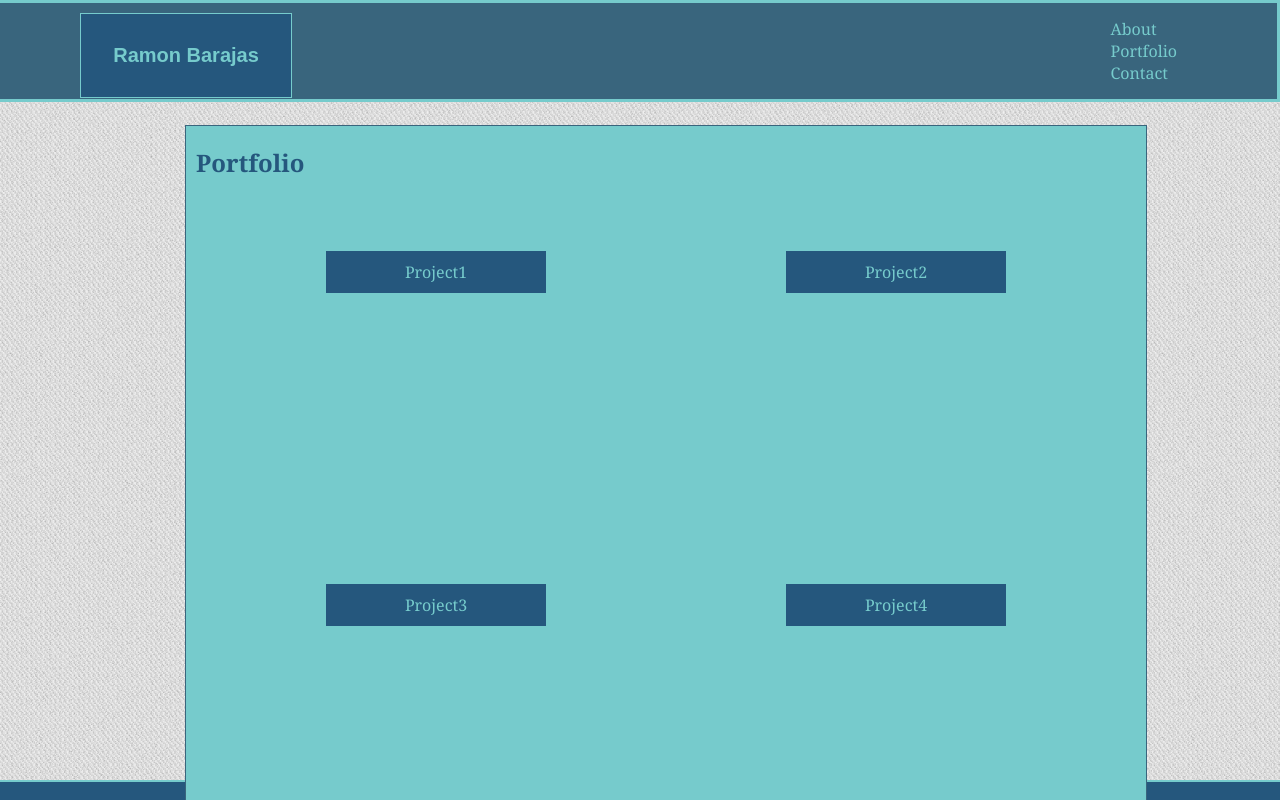
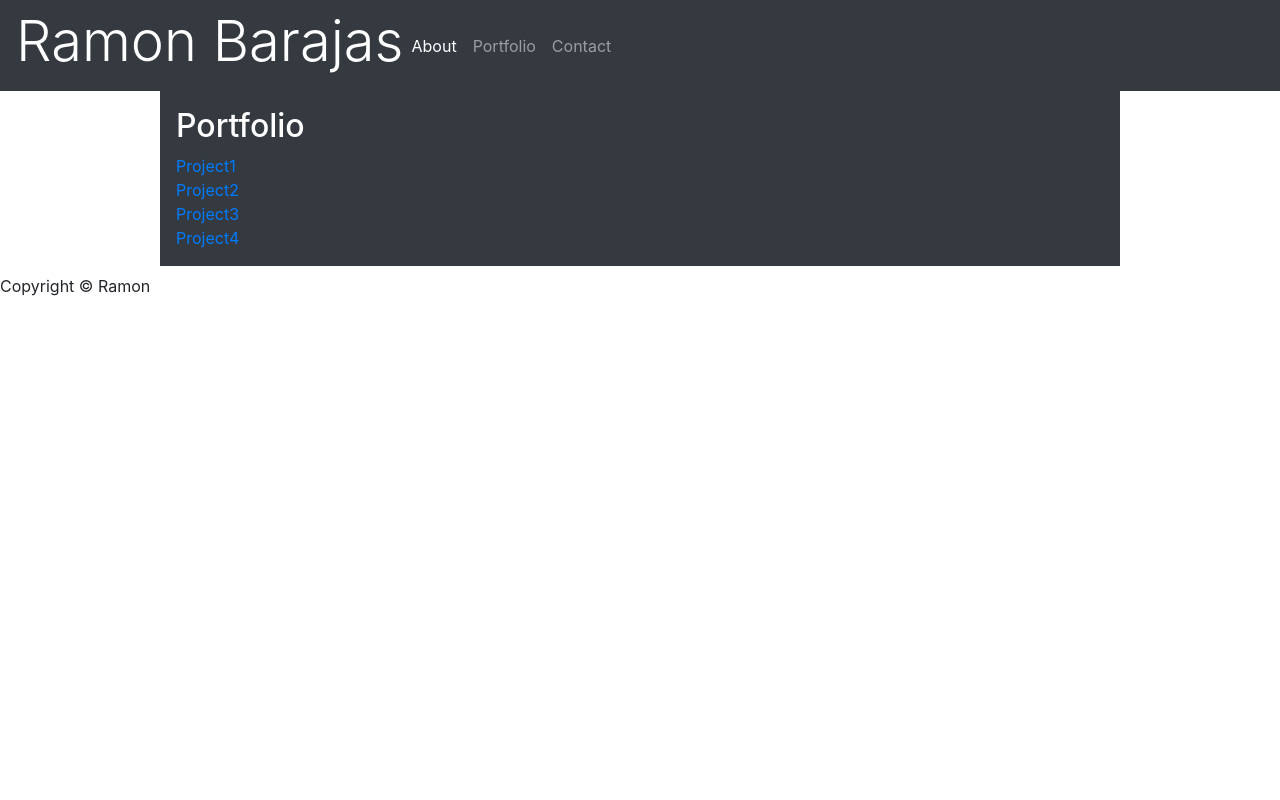
Before and after one commit to ramonb621/Bootstrap-Portfolio, a plain HTML site: page portfolio.html in a window 1280 px wide. Shown: the top 800 px of the page. Drawn offline with nearby package versions, Linux system fonts and the light colour scheme.

Commit message:
update on week2 hw

```diff
--- a/assets/css/style.css
+++ /dev/null
@@ -1,171 +0,0 @@
-html, body{
-    height:100%;
-    margin: 0;
-    font-family: 'Georgia', 'Times', 'Times New Roman', 'serif';
-}
-head{
-}
-body{
-    background-image: url(../../assets/images/cheap_diagonal_fabric.png);
-    flex-grow: 1;
-}
-h1{
-    font-size: 15pt;
-    font-family: 'Arial', 'Helvetica Neue', Helvetica, sans-serif;
-    background-color: #25577D;
-    color: #76CBCC;
-    width: 150px;
-    text-align: center;
-    border: 1px solid;
-    padding: 30px;
-    position: fixed;
-    left: 80px;
-    z-index: 3;
-}
-h2{
-    margin-left: 10px;
-    color: #25577D;
-}
-p{
-    margin-right: 15px;
-    margin-left: 15px;
-    line-height: 30px;
-}
-a{
-    color: #76CBCC;
-    text-decoration: none;
-}
-.container{
-    width:960px;
-    text-align: justify;
-    border:1.5px solid;
-    position: absolute;
-    top: 125px;
-    left: 185px;
-    margin: auto;
-    color: #39657D;
-    background-color: #76CBCC;
-    clear: left;
-    z-index: 2;
-}
-.menu{
-    float: right;
-    display: block;
-    top:20px;
-    right: -10px;
-    z-index: 1;
-    padding-top:15px;
-    padding-left: 100%;
-    padding-right: 100px;
-    padding-bottom: 15px;
-    background-color: #39657D;
-    border-style: solid;
-    border-color:#76CBCC;
-}
-.cont2, .cont3{
-    display: block;
-    width:960px;
-    position: absolute;
-    position: absolute;
-    top: 125px;
-    left: 185px;
-    margin: auto;
-    text-align: justify;
-    border: 1.5px solid;
-    color: #39657D;
-    background-color: #76CBCC;
-    z-index: 2;
-}
-.cont3{
-    height: 700px;
-}
-#project1, #project2, #project3, #project4{
-    width: 200px;
-    background-color: #25577D;
-    color: #008FFC;
-    text-align: center;
-}
-#project1{
-    padding: 10px;
-    display: block;
-    position: absolute;
-    top:125px;
-    right: 600px;
-}
-#project2{
-    padding: 10px;
-    display: block;
-    position: absolute;
-    top:125px;
-    left: 600px;
-}
-#project3{
-    padding: 10px;
-    display: block;
-    position: absolute;
-    right: 600px;
-    bottom:200px;
-}
-#project4{
-    padding: 10px;
-    display: block;
-    position: absolute;
-    left: 600px;
-    bottom: 200px;
-}
-.me{
-    float: left;
-    width: 135px;
-    height: 190px;
-    margin: 5px 10px 5px 10px;
-}
-.content{
-    min-height: 100%;
-
-/* equal to footer height while accounting for potential margin bottom of last element */
-    margin-bottom: -20px;
-}
-.footer{
-    font-size: 10pt;
-    text-align: center;
-    width:100%;
-    padding: 0px;
-    border-top: 2px solid;
-    position:fixed;
-    margin: auto;
-    bottom: 0;
-    left: 0;
-    right:0;
-    color: #76CBCC;
-    background-color: #25577D;
-}
-.push {
-    min-height: 100%;
-    display: flex;
-    flex-direction: column;
-}
-.footer{
-    flex-shrink: 0;
-}
-#submit {
-    background-color: #25577D;
-    border: 1px solid;
-    color: #76CBCC;
-    padding: 8px;
-    display: inline-block;
-    margin-left: 10px;
-    margin-bottom: 10px;
-    cursor: pointer;
-}
-.name, .comment {
-    margin: 10px;
-    border-radius: 5px;
-    box-sizing: border-box;
-}
-.comment [type=text] {
-    display: block;
-    width: 650px;
-    padding: auto;
-    box-sizing: border-box;
-    overflow: visible;
-}
--- a/portfolio.html
+++ b/portfolio.html
@@ -4,22 +4,25 @@
 
         <meta charset="UTF-8">
         <title>Ramon Barajas</title>
-        <link rel="stylesheet" type="text/css" href="assets/css/style.css">
+        <link rel="stylesheet" href="https://stackpath.bootstrapcdn.com/bootstrap/4.3.1/css/bootstrap.min.css" integrity="sha384-ggOyR0iXCbMQv3Xipma34MD+dH/1fQ784/j6cY/iJTQUOhcWr7x9JvoRxT2MZw1T" crossorigin="anonymous">
 
     </head>
     <body>
-            <div class="content">
-
-                    <h1>Ramon Barajas</h1>
-
-                    <!--Links to other portfolio pages-->
-                    <div class="menu">
-                        <a href="index.html">About</a>
-                        <a href="portfolio.html">Portfolio</a>
-                        <a href="contact.html">Contact</a>
-                    </div>
-                    <div class="cont3">
-                        <h2 class="heading">Portfolio</h2>
+        <nav class="navbar navbar-expand-lg navbar-dark bg-dark">
+            <h1 class="display-4 text-white">Ramon Barajas</h1>
+            <button class="navbar-toggler" type="button" data-toggle="collapse" data-target="#navbarNavAltMarkup" aria-controls="navbarNavAltMarkup" aria-expanded="false" aria-label="Toggle navigation">
+              <span class="navbar-toggler-icon"></span>
+            </button>
+            <div class="collapse navbar-collapse" id="navbarNavAltMarkup">
+              <div class="navbar-nav">
+                <a class="nav-item nav-link active" href="index.html">About<span class="sr-only"></span></a>
+                <a class="nav-item nav-link" href="portfolio.html">Portfolio</a>
+                <a class="nav-item nav-link" href="contact.html">Contact</a>
+              </div>
+            </div>
+          </nav>
+          <div class="mx-auto p-3 mb-2 bg-dark text-white text-justify" style="width:960px">
+                <h2 class="heading">Portfolio</h2>
 
                         <div id="project1">
                             <a href="#" target="_blank">Project1</a>
```
Also changed, not shown: contact.html (+18 -17 lines), index.html (+15 -13 lines).
